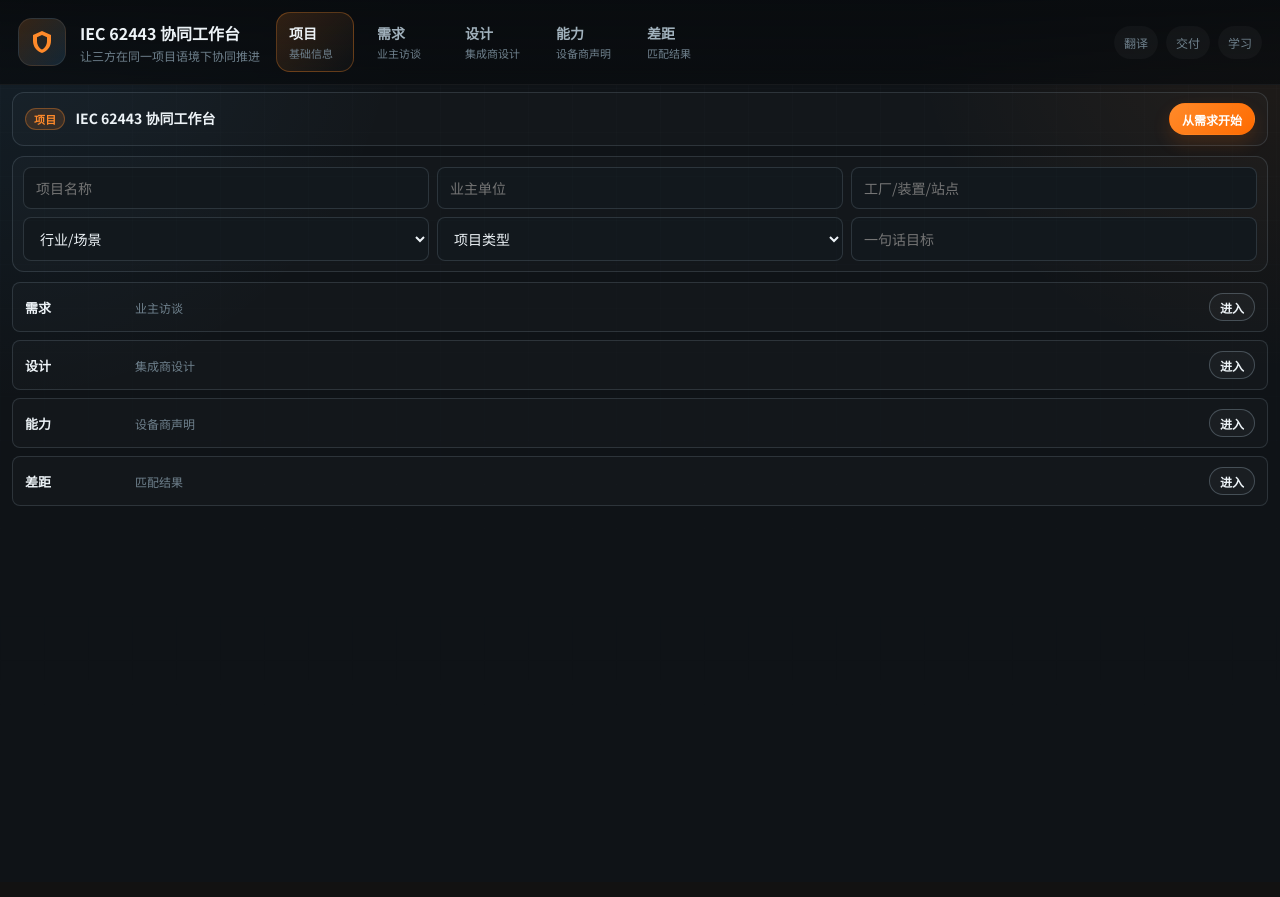
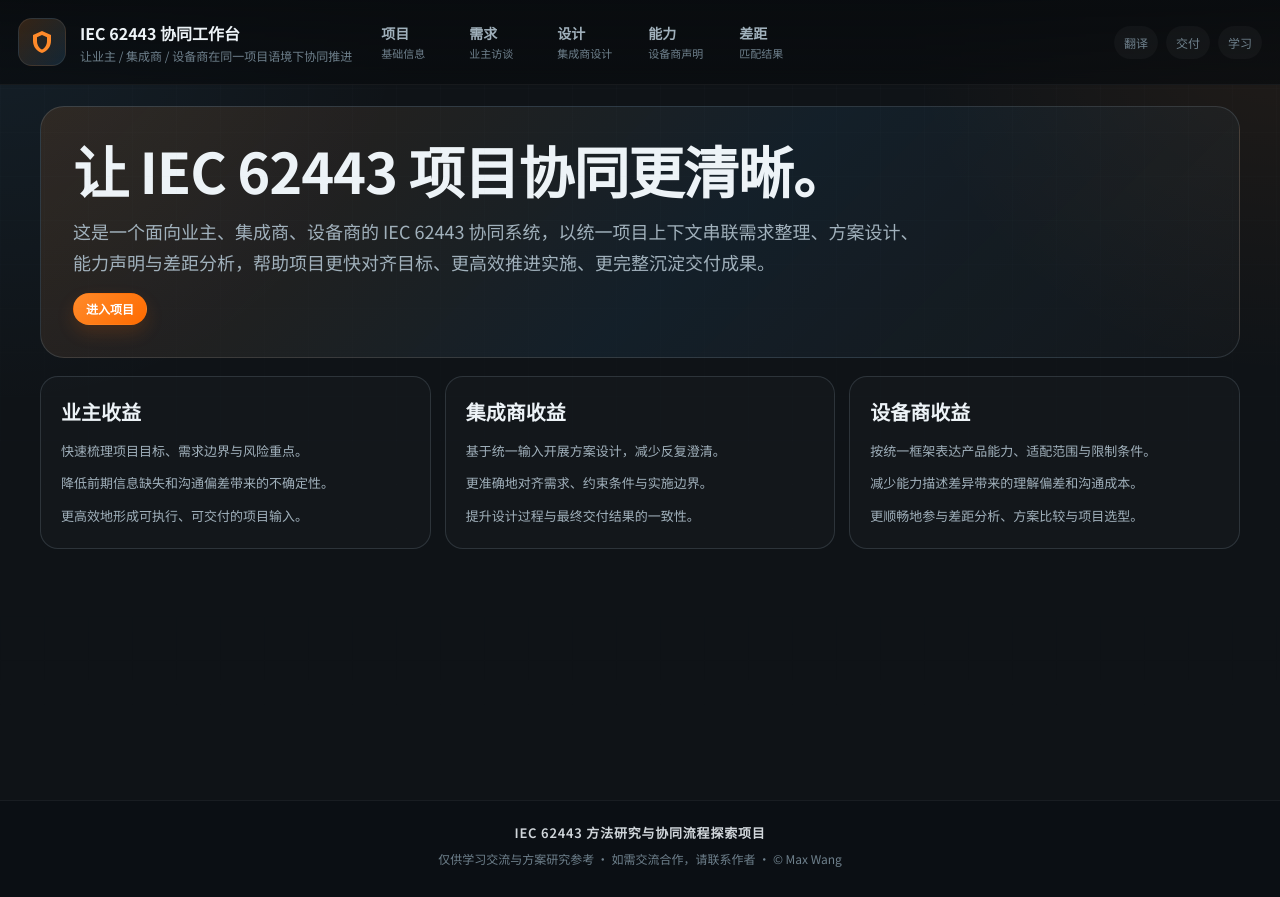
Before and after one commit to openmaxw/IEC62443, a React (Vite) app: page / in a window 1280 px wide. Built offline with nearby package versions, Linux system fonts and the light colour scheme.

Commit message:
feat: improve landing page and flow guidance

```diff
--- a/src/App.jsx
+++ b/src/App.jsx
@@ -1,7 +1,9 @@
 import { BrowserRouter, Routes, Route } from 'react-router-dom';
 import { ProjectProvider } from './context/ProjectContext';
 import { Header } from './components/Layout';
+import { Footer } from './components/Footer/Footer';
 import { Home } from './pages/Home/Home';
+import { Landing } from './pages/Landing/Landing';
 import { OwnerInterview } from './pages/Owner/OwnerInterview';
 import { OwnerResult } from './pages/Owner/OwnerResult';
 import { IntegratorWorkspace } from './pages/Integrator/IntegratorWorkspace';
@@ -15,14 +17,17 @@
 import { TranslationCenter } from './pages/TranslationCenter/TranslationCenter';
 import './index.css';
 
+const basename = import.meta.env.BASE_URL === '/' ? '/' : import.meta.env.BASE_URL.replace(/\/$/, '');
+
 export default function App() {
   return (
     <ProjectProvider>
-      <BrowserRouter>
+      <BrowserRouter basename={basename}>
         <Header />
         <main style={{ flex: 1, display: 'flex', flexDirection: 'column' }}>
           <Routes>
-            <Route path="/" element={<Home />} />
+            <Route path="/" element={<Landing />} />
+            <Route path="/project" element={<Home />} />
             <Route path="/owner" element={<OwnerInterview />} />
             <Route path="/owner/result" element={<OwnerResult />} />
             <Route path="/integrator" element={<IntegratorWorkspace />} />
@@ -36,6 +41,7 @@
             <Route path="/learning" element={<LearningMode />} />
           </Routes>
         </main>
+        <Footer />
       </BrowserRouter>
     </ProjectProvider>
   );
--- /dev/null
+++ b/src/components/Footer/Footer.jsx
@@ -0,0 +1,12 @@
+import styles from './Footer.module.css';
+
+export function Footer() {
+  return (
+    <footer className={styles.footer}>
+      <div className={styles.shell}>
+        <p className={styles.title}>IEC 62443 方法研究与协同流程探索项目</p>
+        <p className={styles.meta}>仅供学习交流与方案研究参考 · 如需交流合作，请联系作者 · © Max Wang</p>
+      </div>
+    </footer>
+  );
+}
--- /dev/null
+++ b/src/components/Footer/Footer.module.css
@@ -0,0 +1,5 @@
+.footer { padding: 22px 18px 28px; border-top: 1px solid rgba(255,255,255,.06); background: rgba(8, 12, 16, 0.45); }
+.shell { width: min(920px, calc(100vw - 24px)); margin: 0 auto; display: grid; gap: 6px; text-align: center; }
+.title { margin: 0; color: rgba(237, 243, 247, 0.88); font-size: 13px; font-weight: 600; letter-spacing: 0.06em; }
+.meta { margin: 0; color: var(--color-text-muted); font-size: 12px; line-height: 1.7; }
+@media (max-width: 768px) { .footer { padding: 18px 12px 22px; } .shell { width: min(100vw - 16px, 920px); } .title { letter-spacing: 0.04em; } }
--- a/src/components/Layout/Header.jsx
+++ b/src/components/Layout/Header.jsx
@@ -2,7 +2,7 @@
 import styles from './Header.module.css';
 
 const NAV_ITEMS = [
-  { to: '/', label: '项目', hint: '基础信息' },
+  { to: '/project', label: '项目', hint: '基础信息' },
   { to: '/owner', label: '需求', hint: '业主访谈' },
   { to: '/integrator', label: '设计', hint: '集成商设计' },
   { to: '/vendor', label: '能力', hint: '设备商声明' },
@@ -30,7 +30,7 @@
           </div>
           <div className={styles.brandText}>
             <strong>IEC 62443 协同工作台</strong>
-            <span>让三方在同一项目语境下协同推进</span>
+            <span>让业主 / 集成商 / 设备商在同一项目语境下协同推进</span>
           </div>
         </Link>
 
--- a/src/pages/Home/Home.jsx
+++ b/src/pages/Home/Home.jsx
@@ -4,28 +4,22 @@
 import { INDUSTRIES } from '../../data/industries';
 import styles from './Home.module.css';
 
-function deriveStage(state) {
-  if (state.selectionAnalysis?.results?.results?.length || state.selectionAnalysis?.results?.results?.[0]) return { route: '/selection', action: '查看当前结果' };
-  if (state.vendorCatalog?.capabilities?.length) return { route: '/vendor/result', action: '进入当前步骤' };
-  if (state.integratorDesign?.plan) return { route: '/integrator/result', action: '进入当前步骤' };
-  if (state.ownerProfile?.assessment && state.riskTranslation?.profile) return { route: '/owner/result', action: '进入当前步骤' };
-  return { route: '/owner', action: '从需求开始' };
-}
-
 export function Home() {
   const { state, actions } = useProject();
-  const currentStage = deriveStage(state);
   const projectMeta = state.projectMeta || {};
   const updateMeta = (field, value) => actions.setProjectMeta({ [field]: value });
 
   return (
     <div className={styles.page}>
-      <section className={styles.topBar}>
-        <div>
-          <Badge variant="primary" size="medium">项目</Badge>
-          <strong className={styles.projectTitle}>{projectMeta.projectName || 'IEC 62443 协同工作台'}</strong>
+      <section className={styles.guidanceSection}>
+        <div className={styles.guidanceText}>
+          <Badge variant="primary" size="medium">项目初始化</Badge>
+          <p>本页用于填写项目基础信息，形成后续需求整理、设计分析、能力声明与差距比对的共同上下文。</p>
+          <div className={styles.guidanceMeta}>
+            <span><strong>适用角色：</strong>项目负责人 / 业主侧牵头人</span>
+            <span><strong>使用方式：</strong>补充项目基础信息后，进入需求页面开展后续工作</span>
+          </div>
         </div>
-        <Link to={currentStage.route}><Button variant="primary" size="medium">{currentStage.action}</Button></Link>
       </section>
 
       <section className={styles.projectPanel}>
@@ -46,11 +40,11 @@
         <input value={projectMeta.projectObjective || ''} onChange={(event) => updateMeta('projectObjective', event.target.value)} placeholder="一句话目标" />
       </section>
 
-      <section className={styles.menuTable}>
-        <div className={styles.menuRow}><span>需求</span><small>业主访谈</small><Link to="/owner"><Button variant="secondary" size="small">进入</Button></Link></div>
-        <div className={styles.menuRow}><span>设计</span><small>集成商设计</small><Link to="/integrator"><Button variant="secondary" size="small">进入</Button></Link></div>
-        <div className={styles.menuRow}><span>能力</span><small>设备商声明</small><Link to="/vendor"><Button variant="secondary" size="small">进入</Button></Link></div>
-        <div className={styles.menuRow}><span>差距</span><small>匹配结果</small><Link to="/selection"><Button variant="secondary" size="small">进入</Button></Link></div>
+      <section className={styles.navSection}>
+        <div className={styles.navActions}>
+          <Link to="/"><Button variant="ghost" size="medium">上一步</Button></Link>
+          <Link to="/owner"><Button variant="primary" size="medium">下一步</Button></Link>
+        </div>
       </section>
     </div>
   );
--- a/src/pages/Home/Home.module.css
+++ b/src/pages/Home/Home.module.css
@@ -1,10 +1,11 @@
-.page { width: min(1480px, calc(100vw - 24px)); margin: 0 auto; padding: 10px 0 20px; display: grid; gap: 10px; }
-.topBar { display: flex; justify-content: space-between; gap: 10px; align-items: center; flex-wrap: wrap; padding: 10px 12px; border: 1px solid var(--color-border); border-radius: var(--radius-md); background: rgba(255,255,255,.02); }
-.projectTitle { margin-left: 10px; font-size: 14px; }
+.page { width: min(1480px, calc(100vw - 24px)); margin: 0 auto; padding: 10px 0 20px; display: grid; gap: 12px; }
+.guidanceSection { display: grid; gap: 12px; padding: 14px; border: 1px solid var(--color-border); border-radius: var(--radius-md); background: rgba(255,255,255,.02); }
+.guidanceText { display: grid; gap: 10px; }
+.guidanceText p { margin: 0; color: var(--color-text-secondary); line-height: 1.75; }
+.guidanceMeta { display: grid; gap: 8px; color: var(--color-text-secondary); }
+.guidanceMeta span { font-size: 13px; line-height: 1.6; }
 .projectPanel { display: grid; grid-template-columns: repeat(3, minmax(0, 1fr)); gap: 8px; padding: 10px; border: 1px solid var(--color-border); border-radius: var(--radius-md); background: rgba(255,255,255,.02); }
-.menuTable { display: grid; gap: 8px; }
-.menuRow { display: grid; grid-template-columns: 100px 1fr auto; gap: 10px; align-items: center; padding: 10px 12px; border: 1px solid var(--color-border); border-radius: var(--radius-sm); background: rgba(255,255,255,.02); }
-.menuRow span { font-size: 13px; font-weight: 700; }
-.menuRow small { color: var(--color-text-muted); font-size: 12px; }
+.navSection { padding: 10px 0 0; }
+.navActions { display: flex; justify-content: space-between; gap: 8px; }
 @media (max-width: 980px) { .projectPanel { grid-template-columns: 1fr 1fr; } }
-@media (max-width: 768px) { .page { width: min(100vw - 16px, 1480px); } .projectPanel, .menuRow { grid-template-columns: 1fr; } }
+@media (max-width: 768px) { .page { width: min(100vw - 16px, 1480px); } .projectPanel { grid-template-columns: 1fr; } .navActions { flex-direction: column; } }
--- /dev/null
+++ b/src/pages/Landing/Landing.jsx
@@ -0,0 +1,61 @@
+import { Link } from 'react-router-dom';
+import { Button } from '../../components/Common';
+import styles from './Landing.module.css';
+
+const ROLE_BENEFITS = [
+  {
+    title: '业主收益',
+    points: [
+      '快速梳理项目目标、需求边界与风险重点。',
+      '降低前期信息缺失和沟通偏差带来的不确定性。',
+      '更高效地形成可执行、可交付的项目输入。'
+    ]
+  },
+  {
+    title: '集成商收益',
+    points: [
+      '基于统一输入开展方案设计，减少反复澄清。',
+      '更准确地对齐需求、约束条件与实施边界。',
+      '提升设计过程与最终交付结果的一致性。'
+    ]
+  },
+  {
+    title: '设备商收益',
+    points: [
+      '按统一框架表达产品能力、适配范围与限制条件。',
+      '减少能力描述差异带来的理解偏差和沟通成本。',
+      '更顺畅地参与差距分析、方案比较与项目选型。'
+    ]
+  }
+];
+
+export function Landing() {
+  return (
+    <div className={styles.page}>
+      <section className={styles.hero}>
+        <h1>让 IEC 62443 项目协同更清晰。</h1>
+        <p className={styles.lead}>
+          这是一个面向业主、集成商、设备商的 IEC 62443 协同系统，以统一项目上下文串联需求整理、方案设计、能力声明与差距分析，帮助项目更快对齐目标、更高效推进实施、更完整沉淀交付成果。
+        </p>
+        <div className={styles.actions}>
+          <Link to="/project"><Button variant="primary" size="medium">进入项目</Button></Link>
+        </div>
+      </section>
+
+      <section className={styles.valueSection}>
+        <div className={styles.valueList}>
+          {ROLE_BENEFITS.map((role) => (
+            <article key={role.title} className={styles.valueCard}>
+              <strong>{role.title}</strong>
+              <div className={styles.pointList}>
+                {role.points.map((point) => (
+                  <p key={point}>{point}</p>
+                ))}
+              </div>
+            </article>
+          ))}
+        </div>
+      </section>
+    </div>
+  );
+}
--- /dev/null
+++ b/src/pages/Landing/Landing.module.css
@@ -0,0 +1,13 @@
+.page { width: min(1200px, calc(100vw - 32px)); margin: 0 auto; padding: 24px 0 36px; display: grid; gap: 18px; }
+.hero { display: grid; gap: 14px; padding: 32px; border: 1px solid var(--color-border); border-radius: 24px; background: linear-gradient(135deg, rgba(255,138,42,.12), rgba(83,184,255,.08) 55%, rgba(255,255,255,.02)); }
+.hero h1 { margin: 0; max-width: 920px; font-size: clamp(34px, 4.6vw, 56px); line-height: 1.12; letter-spacing: -0.02em; }
+.lead { margin: 0; max-width: 860px; color: var(--color-text-secondary); font-size: 18px; line-height: 1.75; }
+.actions { display: flex; gap: 10px; flex-wrap: wrap; }
+.valueSection { display: grid; }
+.valueList { display: grid; grid-template-columns: repeat(3, minmax(0, 1fr)); gap: 14px; }
+.valueCard { display: grid; gap: 14px; padding: 20px; border-radius: 18px; border: 1px solid var(--color-border); background: rgba(255,255,255,.02); }
+.valueCard strong { font-size: 20px; }
+.pointList { display: grid; gap: 10px; }
+.pointList p { margin: 0; color: var(--color-text-secondary); line-height: 1.75; }
+@media (max-width: 960px) { .valueList { grid-template-columns: 1fr; } }
+@media (max-width: 768px) { .page { width: min(100vw - 16px, 1200px); padding-top: 16px; } .hero { padding: 22px; } .hero h1 { font-size: 30px; } .lead { font-size: 16px; } }
--- a/src/pages/Owner/OwnerInterview.jsx
+++ b/src/pages/Owner/OwnerInterview.jsx
@@ -1,5 +1,5 @@
 import { useState } from 'react';
-import { useNavigate } from 'react-router-dom';
+import { Link, useNavigate } from 'react-router-dom';
 import { Button } from '../../components/Common';
 import { ProjectStageShell } from '../../components/ProjectFlow';
 import { useProject } from '../../hooks/useProject';
@@ -125,7 +125,7 @@
       <div className={styles.stepTabs}>{STEPS.map((item, index) => <button key={item.id} type="button" className={`${styles.stepTab} ${index === currentStep ? styles.stepTabActive : ''}`} onClick={() => setCurrentStep(index)}>{String(index + 1).padStart(2, '0')} {item.title}</button>)}</div>
       <div className={styles.panel}>{content}</div>
       <div className={styles.actions}>
-        <Button variant="ghost" size="medium" onClick={() => setCurrentStep((prev) => Math.max(prev - 1, 0))} disabled={currentStep === 0}>上一步</Button>
+        {currentStep === 0 ? <Link to="/project"><Button variant="ghost" size="medium">上一步</Button></Link> : <Button variant="ghost" size="medium" onClick={() => setCurrentStep((prev) => Math.max(prev - 1, 0))}>上一步</Button>}
         {currentStep === STEPS.length - 1 ? <Button variant="primary" size="medium" onClick={handleComplete}>生成需求结果</Button> : <Button variant="primary" size="medium" onClick={() => setCurrentStep((prev) => Math.min(prev + 1, STEPS.length - 1))}>下一步</Button>}
       </div>
     </ProjectStageShell>
```
Also changed, not shown: 2 other files (tests, documents, lock files or other folders).
